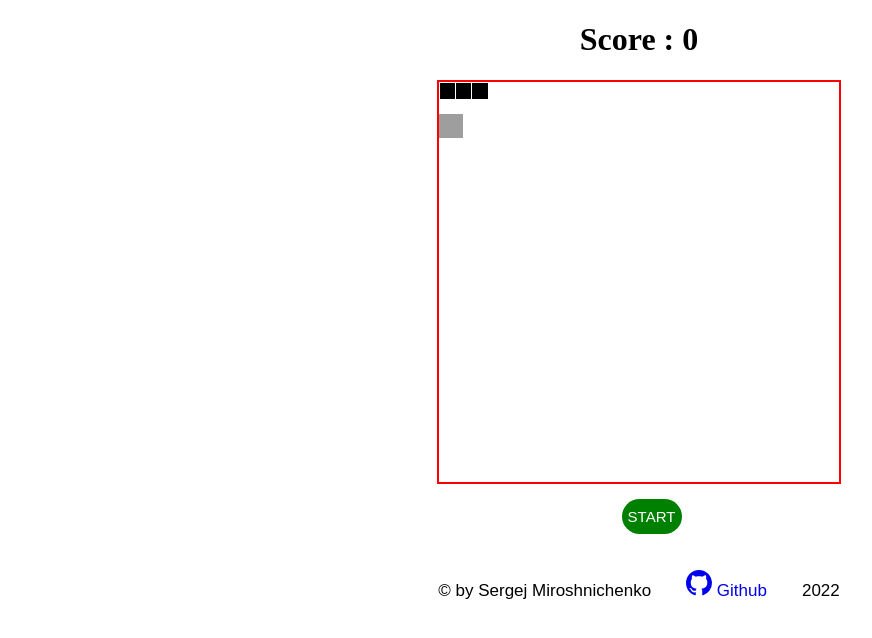
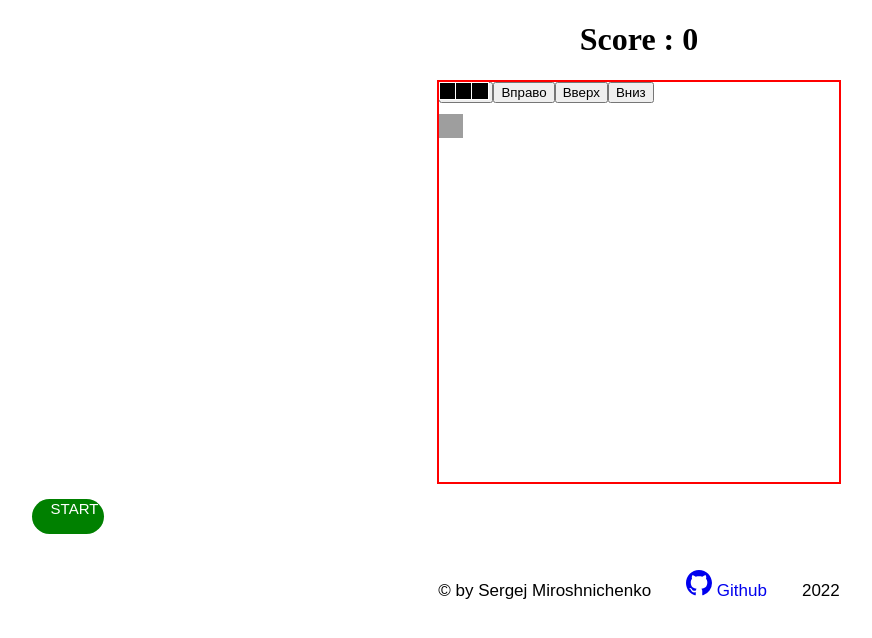
Before and after one commit to sergejmiroshnichenko/React_snake-game, a React (Create React App) app in the folder snake/: page / in a window 1280 px wide. Shown: the top 638 px of the page, without its empty margins (1-873 px from the left). Built offline with nearby package versions, Linux system fonts and the light colour scheme; grey boxes are pictures that could not be loaded.

Commit message:
add buttons for movement

```diff
--- a/snake/src/App.css
+++ b/snake/src/App.css
@@ -21,7 +21,7 @@
   height: 6%;
 }
 
-.movement{
+.start{
   display: flex;
   justify-content: center;
 }
--- a/snake/src/App.js
+++ b/snake/src/App.js
@@ -1,4 +1,3 @@
-
 import './App.css';
 import React, { useState, useEffect } from 'react';
 import { ReactComponent as GITHUB } from '../src/assets/github.svg'
@@ -14,8 +13,6 @@ const App = () => {
     const [start, setStart] = useState(false);
 
 
-
-
     useEffect(() => {
         setScore(score + 1)
     }, [food]);
@@ -26,15 +23,13 @@ const App = () => {
     }
 
 
-
-    const WIDTH = 400;
-    const HEIGHT = 400;
+    const SIZE = 400;
     const apple = './image/apple.svg';
     const cherry = './image/cherry.svg';
-    const watermelon = './image/watermelon.svg';
+    const grape = './image/grape.svg';
 
 
-    const fruitFood = [apple, cherry, watermelon];
+    const fruitFood = [apple, cherry, grape];
     let picture = fruitFood.map(img => img);
 
     const imgRandom = (imgArr) => imgArr[Math.floor(Math.random() * imgArr.length)];
@@ -42,13 +37,15 @@ const App = () => {
     return (
         <>
             <h1 style={{textAlign: 'center'}}>Score : { score }</h1>
-            <div className="game-area" style={{width: `${WIDTH}px`, height: `${HEIGHT}px`}}>
-                <Snake width={WIDTH} food={food} setFood={setFood} score={score} setScore={setScore} toggleStart={toggleStart} start={start}/>
+            <div className="game-area" style={{width: `${SIZE}px`, height: `${SIZE}px`}}>
+                <Snake size={SIZE} food={food} setFood={setFood} score={score} setScore={setScore} toggleStart={toggleStart} start={start}/>
                 <Food food={food} picture={picture} imgRandom={imgRandom}/>
             </div>
-            <div className='movement'>
+            <div className='start'>
                 {start ? <button className='stop' onClick={toggleStart}>STOP</button> : <button className='start' onClick={toggleStart}>START</button>}
             </div>
+
+
             <footer className='footer'>
                 <p>© by Sergej Miroshnichenko</p>
                 <div style={{alignItems: 'baseline'}}><a className='footer-github' href="https://github.com/sergejmiroshnichenko?tab=repositories"><GITHUB/> Github </a></div>
--- a/snake/src/components/Modal/Modal.module.scss
+++ b/snake/src/components/Modal/Modal.module.scss
@@ -1,5 +1,5 @@
 .background {
-  background: rgba(0, 0, 0, .85);
+  background: rgba(0, 0, 0, .9);
   height: 100%;
   backdrop-filter: blur(10px);
   position: fixed;
--- a/snake/src/components/Snake/Snake.js
+++ b/snake/src/components/Snake/Snake.js
@@ -2,7 +2,7 @@ import React, {useEffect, useState} from 'react';
 import Modal from '../../components/Modal/Modal'
 
 
-const Snake = ({width, food, setFood, score, setScore, start, toggleStart}) => {
+const Snake = ({ size, food, setFood, score, setScore, start, toggleStart }) => {
 
     let SPEED = 500;
     const AVAILABLE_MOVES = ['ArrowRight', 'ArrowLeft', 'ArrowUp', 'ArrowDown'];
@@ -24,6 +24,22 @@ const Snake = ({width, food, setFood, score, setScore, start, toggleStart}) => {
             y = Math.floor((Math.random() * (max - min + 2) + min) / 4) * 4;
         } while (snakeDots.some(elem => elem[0] === [x, y] && elem[1] === [x, y]));
         setFood([x, y]);
+    }
+
+    const left = () => {
+        setMovement(AVAILABLE_MOVES[0])
+    }
+
+    const right = () => {
+        setMovement(AVAILABLE_MOVES[1])
+    }
+
+    const up = () => {
+        setMovement(AVAILABLE_MOVES[2])
+    }
+
+    const down = () => {
+        setMovement(AVAILABLE_MOVES[3])
     }
 
     const openModal = () => {
@@ -94,10 +110,10 @@ const Snake = ({width, food, setFood, score, setScore, start, toggleStart}) => {
 
     const checkBorder = position => {
         switch (true) {
-            case position >= width / 4:
+            case position >= size / 4:
                 return 0;
             case position < 0:
-                return width / 4 - 4;
+                return size / 4 - 4;
             default:
                 return position;
         }
@@ -124,10 +140,15 @@ const Snake = ({width, food, setFood, score, setScore, start, toggleStart}) => {
                     top: `${dot[1]}%`,
                 }
                 return (
-
                     <div className='snake-dot' style={style} key={index}> </div>
                 )
             })}
+            <div>
+                <button onClick={right}>Влево</button>
+                <button onClick={left}>Вправо</button>
+                <button onClick={up}>Вверх</button>
+                <button onClick={down}>Вниз</button>
+            </div>
         </>
     )
 }
```
Also changed, not shown: snake/public/image/grape.svg (added), snake/public/image/watermelon.svg (deleted).
